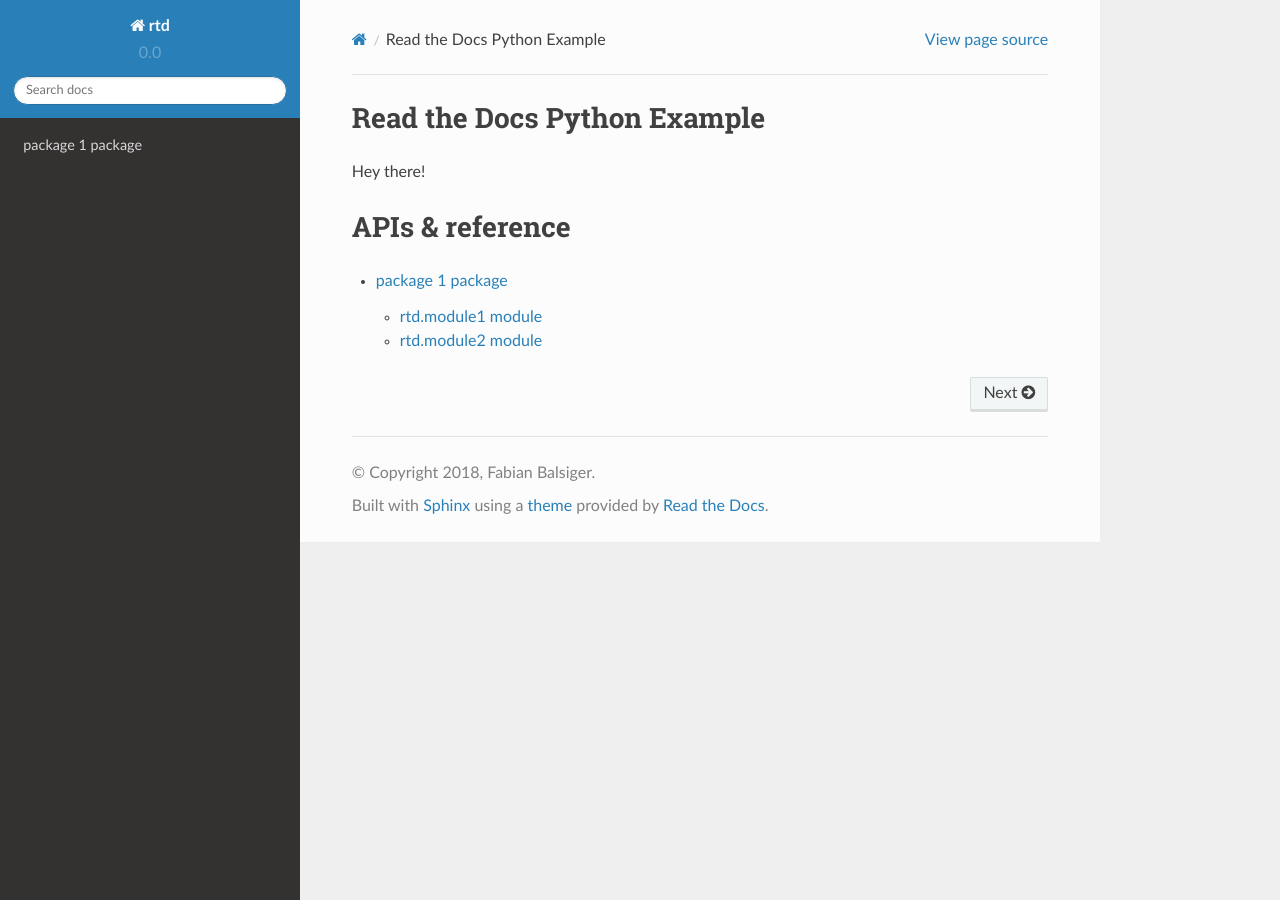
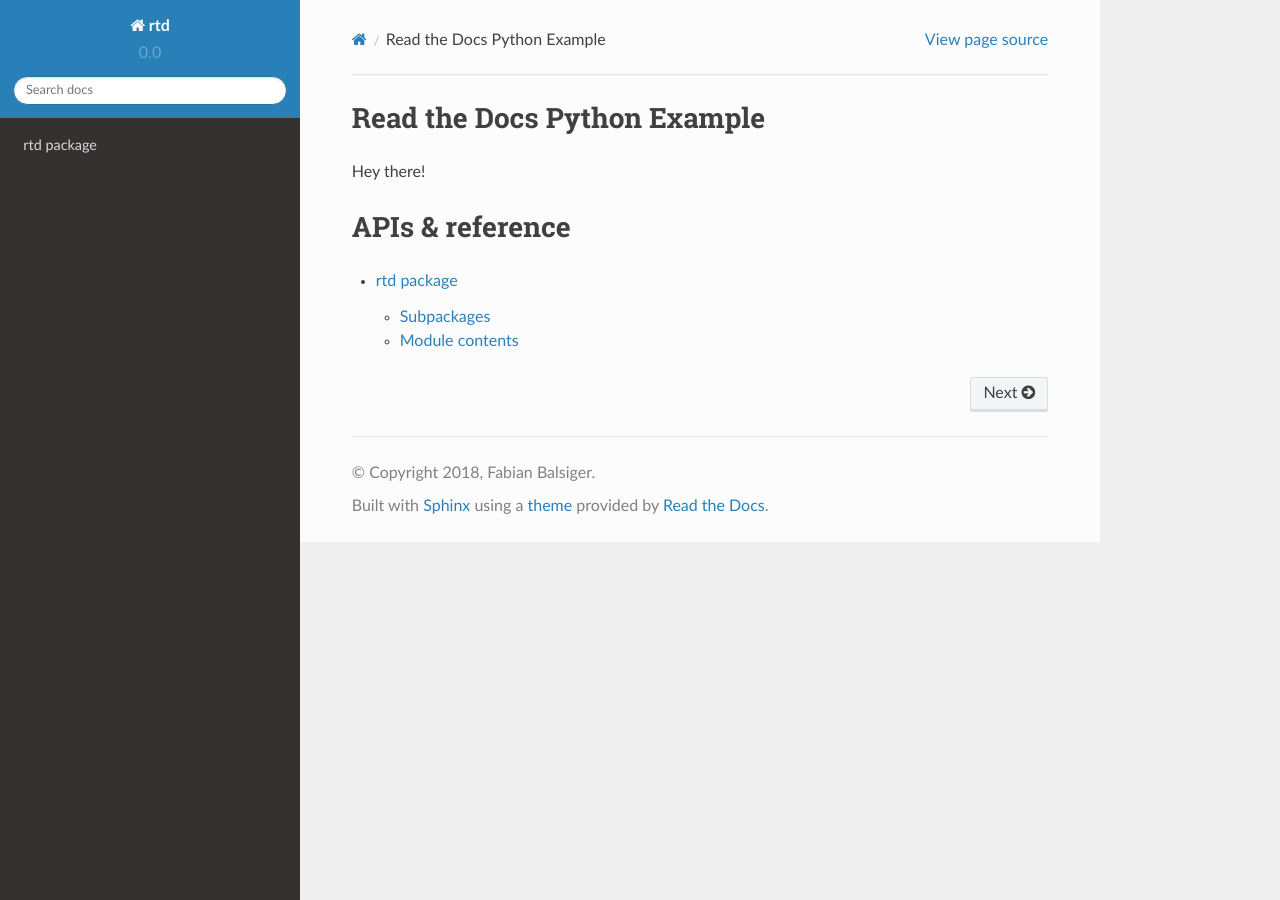
Before and after one commit to fabianbalsiger/rtd, a Sphinx documentation site: the page built from docs/index.rst, in a window 1280 px wide. Built offline with Sphinx 7.4.7 and the Read the Docs theme 2.0.0, drawn with Linux system fonts in a browser that asks for light colours.

Commit message:
docs: used sphinx-autodoc

```diff
--- a/docs/rtd.rst
+++ b/docs/rtd.rst
@@ -1,23 +1,17 @@
-package 1 package
-=================
+rtd package
+===========
 
-.. automodule:: rtd.package1
+Subpackages
+-----------
+
+.. toctree::
+
+    rtd.package1
+
+Module contents
+---------------
+
+.. automodule:: rtd
     :members:
     :undoc-members:
     :show-inheritance:
-
-rtd.module1 module
-------------------
-
-.. automodule:: rtd.module1
-    :members:
-    :undoc-members:
-    :show-inheritance:
-
-rtd.module2 module
-------------------
-
-.. automodule:: rtd.module2
-    :members:
-    :undoc-members:
-    :show-inheritance:
```
Also changed, not shown: docs/modules.rst (added, +7 -0 lines), docs/rtd.package1.rst (added, +30 -0 lines).
